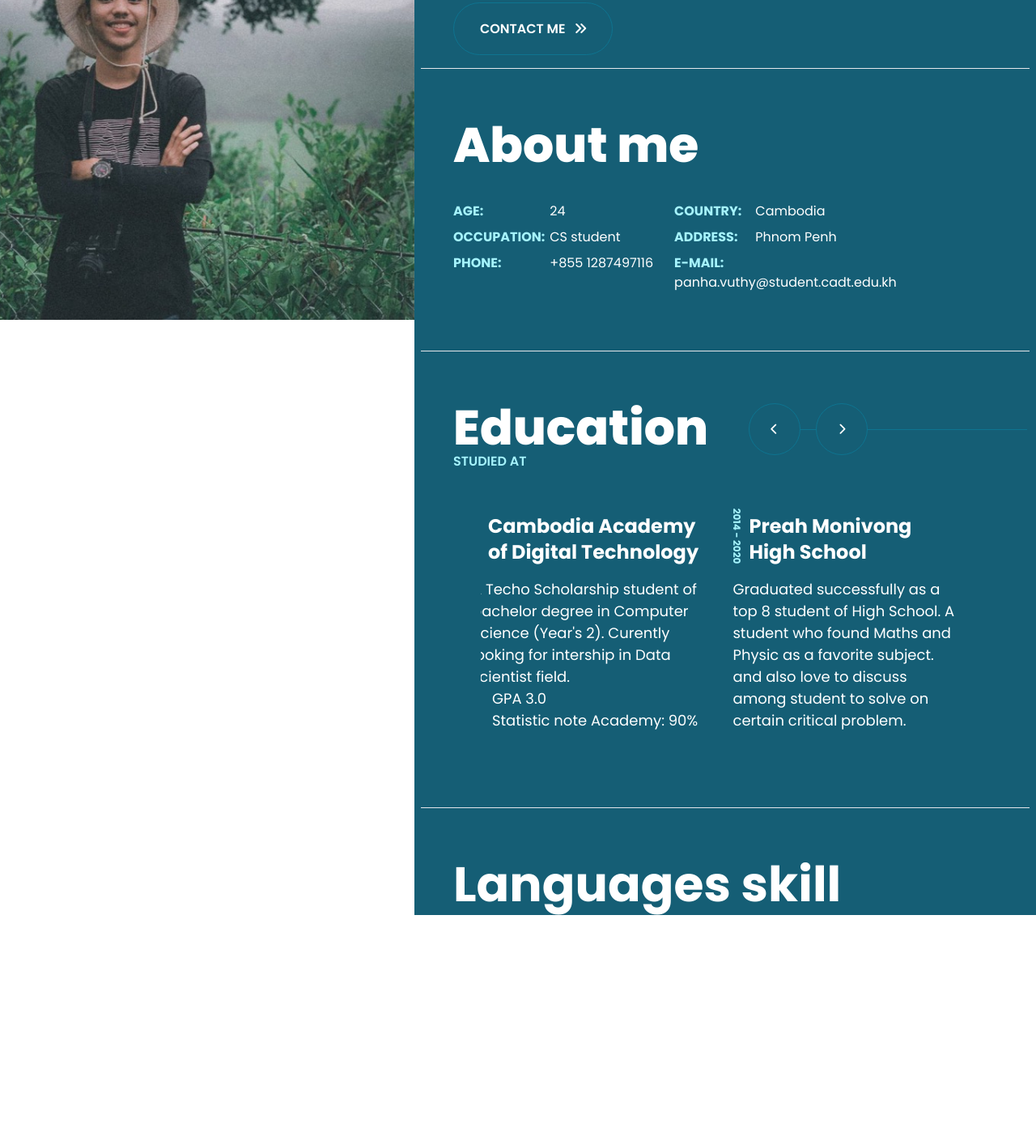
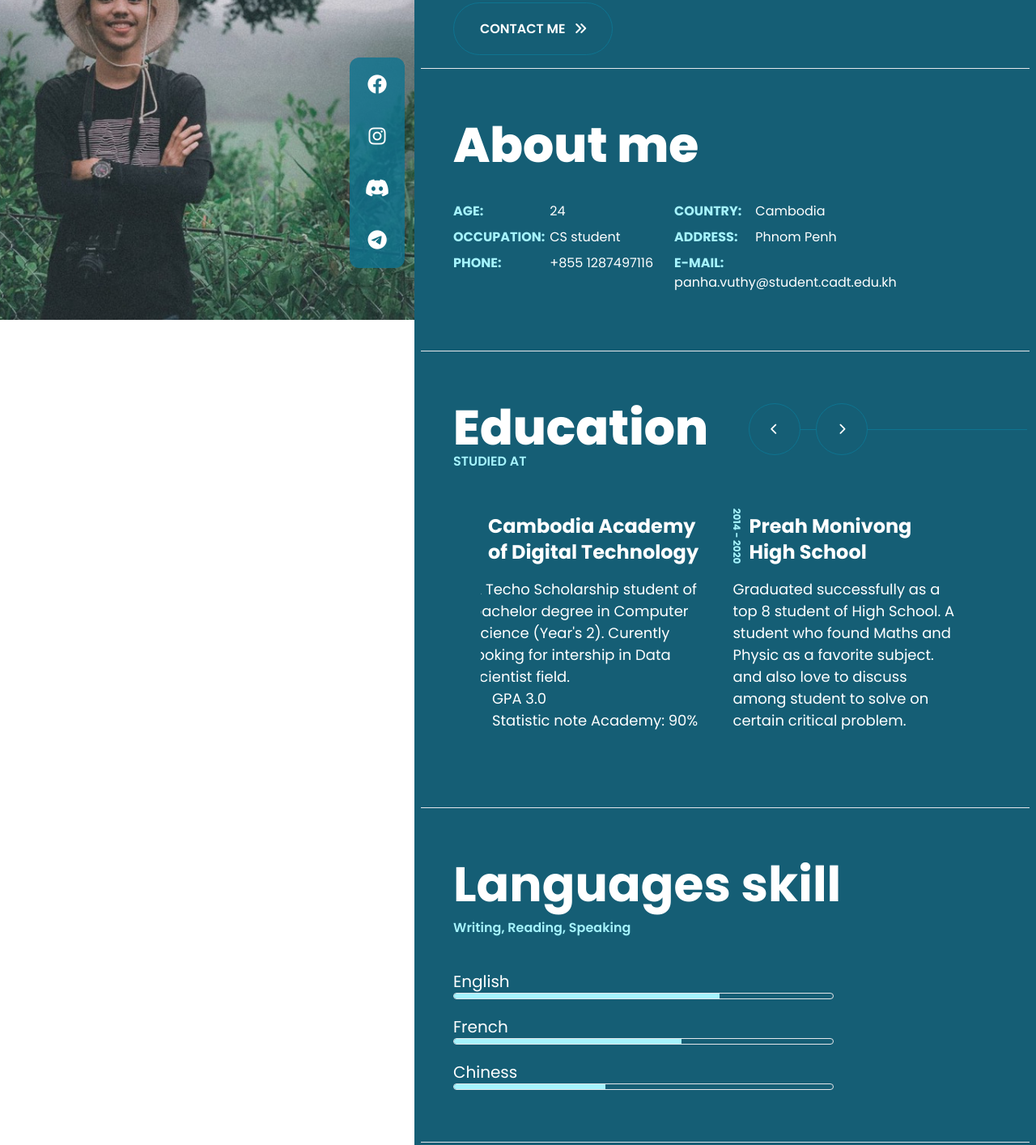
Before and after one commit to panhaGKP/myPortfolio, a website built with Parcel: page src/index.html in a window 1280 px wide. Shown: the part 285-1699 px from the top of the page at 81% size. Before the commit the page ends 1419 px from the top, so only its background shows below. Built offline with nearby package versions, Linux system fonts and the light colour scheme.

Commit message:
I update on language skills and the social link of facebook and insta(discord and telegramm not yet)

```diff
--- a/src/index.css
+++ b/src/index.css
@@ -81,3 +81,14 @@ a:hover .icon{
     /* -webkit-box-pack: center;
     -ms-flex-pack: center; */
   }
+
+/* .hello{
+    border: 1px solid red;
+} */
+.hi:hover{
+    background-color: rgb(229 231 235);
+    box-shadow: 0 0 10px rgb(229 231 235),
+                0 0 30px rgb(229 231 235),
+                0 0 60px rgb(229 231 235),
+                0 0 90px rgb(229 231 235);
+}
--- a/src/index.html
+++ b/src/index.html
@@ -32,7 +32,7 @@
             <!-- logo -->
             <div>
               <span class="text-white text-xl font-bold">Vuthy</span><br />
-              <span class="text-white text-xl font-bold">Panha</span>
+              <span class="text-white text-2xl font-bold">Panha</span>
             </div>
           </div>
           <!-- logo -->
@@ -66,12 +66,21 @@
     <!-- top nav -->
     <!-- below top nav -->
     <div class="flex mt-20">
-      <div class="w-2/5 fixed z-0 top-color">
+      <div class="w-2/5 fixed z-0 top-color m-0 p-0">
         <img
           src="assets/panha.jpg"
           alt="my pic"
-          class="w-[600px] h-[600px] object-cover"
+          class="w-[600px] h-[600px] object-cover z-10"
         />
+        <div class=" absolute bg-cyan-700 bg-opacity-80 right-3 text-white bottom-16 rounded-xl">
+          <div class=" text-center text-2xl m-1 p-1 h-[60px] w-[60px] relative"><a href="https://www.facebook.com/toun.soka/" target="_blank" class="hi block top-[50%] left-[50%] absolute translate-x-[-50%] translate-y-[-50%] px-2 py-1 rounded-xl transition duration-300 hover:text-cyan-700"><i class="fa-brands fa-facebook"></i></a></div>
+          <div class=" text-center text-2xl m-1 p-1 h-[60px] w-[60px] relative"><a href="https://www.instagram.com/panhagkp/" class=" hi block top-[50%] left-[50%] absolute translate-x-[-50%] translate-y-[-50%] px-2 py-1 rounded-xl transition duration-300 hover:text-cyan-700" target="_blank"><i class="fa-brands fa-instagram"></i></a></div>
+
+          <div class=" text-center text-2xl m-1 p-1 h-[60px] w-[60px] relative"><a href="#" class=" hi block top-[50%] left-[50%] absolute translate-x-[-50%] translate-y-[-50%] px-2 py-[6px] rounded-xl transition duration-300 hover:text-cyan-700"><i class="fa-brands fa-discord"></i></a></div>
+
+          <div class=" text-center text-2xl m-1 p-1 h-[60px] w-[60px] relative"><a href="#" class="hi block top-[50%] left-[50%] absolute translate-x-[-50%] translate-y-[-50%] px-2 py-1 rounded-xl transition duration-300 hover:text-cyan-700"><i class="fa-brands fa-telegram"></i></a></div>
+        </div>
+
       </div>
       <!-- briefly about me -->
       <div class="w-3/5 bg-cyan-800 absolute right-0 p-2 text-white h-auto">
@@ -202,16 +211,43 @@
         <!-- Education section -->
         <!-- Language section -->
         <hr>
-        <div class="mt-16 mx-10 h-auto">
-          <h1 class=" text-6xl font-bold">Languages skill</h1>
+        <div class="my-16 mx-10 h-auto">
+          <h1 class=" text-6xl font-bold mb-3">Languages skill</h1>
+          <span class=" font-semibold text-cyan-200">Writing, Reading, Speaking</span>
+          <div class="mt-10">
+            <div>
+              <span class=" text-xl">English</span>
+              <div class="border-[1px] h-2 w-[70%] rounded-md overflow-hidden">
+                <div class="bg-cyan-200 w-[70%] h-[100%]"></div>
+              </div>
+            </div>
+            <div class="mt-5">
+              <span class=" text-xl">French</span>
+              <div class="border-[1px] h-2 w-[70%] rounded-md overflow-hidden">
+                <div class="bg-cyan-200 w-[60%] h-[100%]"></div>
+              </div>
+            </div>
+            <div class="mt-5">
+              <span class=" text-xl">Chiness</span>
+              <div class="border-[1px]  h-2 w-[70%] rounded-md overflow-hidden">
+                <div class="bg-cyan-200 w-[40%] h-[100%]"></div>
+              </div>
+            </div>
+
+          </div>
+        </div>
+        <div class="">
 
         </div>
         <!-- Language section -->
+        <hr>
+        <div class="my-16 mx-10 h-auto">
+
+        </div>
 
       </div>
+    </div>
 
-
-    </div>
     <script src="https://cdn.jsdelivr.net/npm/typed.js@2.0.12"></script>
     <script>
       var option = new Typed(".auto-typing", {
```
